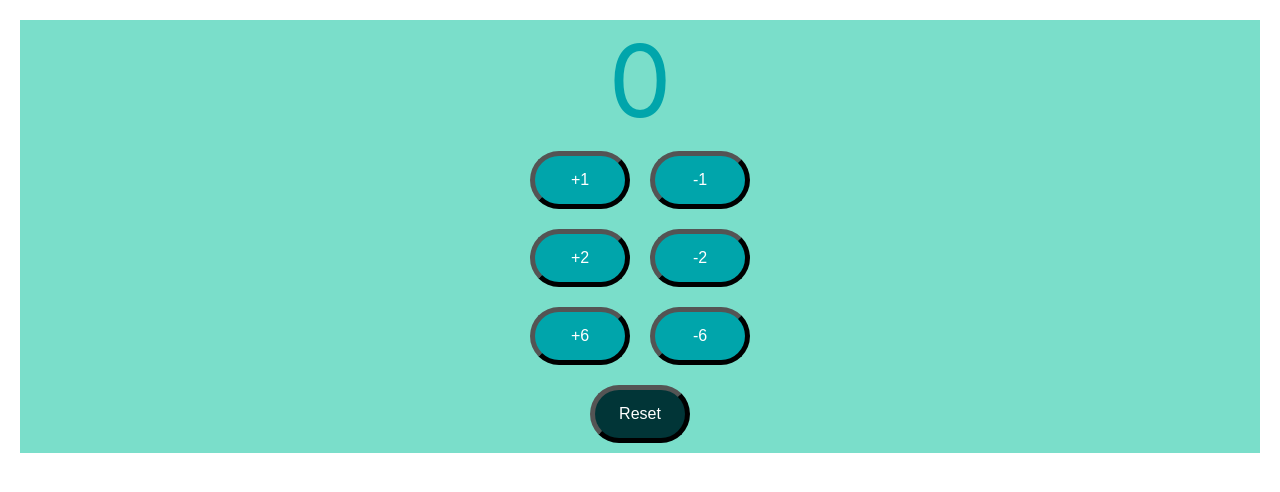
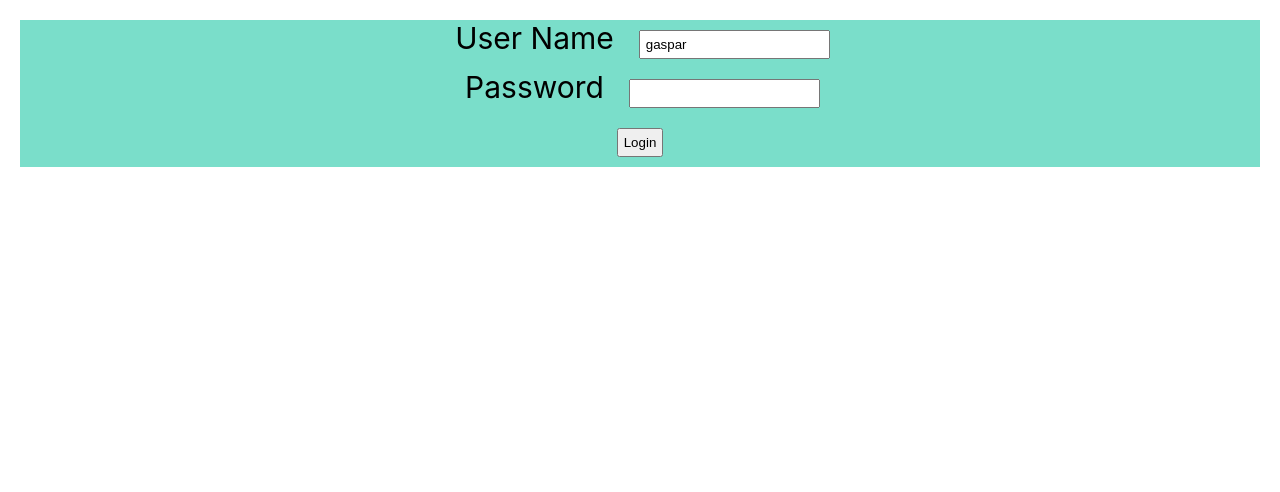
Before and after one commit to andersonmgaspar/todo-react, a React (Create React App) app: page / in a window 1280 px wide. Shown: the top 492 px of the page. Built offline with nearby package versions, Linux system fonts and the light colour scheme.

Commit message:
new login page for the todo-app component

```diff
--- a/src/App.js
+++ b/src/App.js
@@ -1,10 +1,10 @@
 import './App.css';
-import Counter from './components/counter/Counter';
+import TodoApp from './components/todo/TodoApp';
 
 function App() {
   return (
     <div className='App'>
-      <Counter />
+      <TodoApp></TodoApp>
     </div>
   );
 }
--- /dev/null
+++ b/src/components/todo/TodoApp.css
@@ -0,0 +1,4 @@
+label, input, button {
+    margin: 10px;
+    padding: 5px;
+}
--- /dev/null
+++ b/src/components/todo/TodoApp.jsx
@@ -0,0 +1,53 @@
+import { useState } from 'react'
+import './TodoApp.css'
+
+export default function TodoApp() {
+    return (
+        <div className="TodoApp">
+            <LoginComponent />
+            {/* <WelcomeComponent/> */}
+        </div>
+    )
+}
+
+function LoginComponent() {
+
+    const [username, setUsername] = useState('gaspar')
+    const [password, setPassword] = useState('')
+
+    function handleUsernameChange(event) {
+        setUsername(event.target.value)
+    }
+
+    function handlePasswordChange(event) {
+        setPassword(event.target.value)
+    }
+
+
+    return (
+        <div className="Login">
+            <div className="LoginForm">
+                <div>
+                    <label>User Name</label>
+                    <input type="text" name="username" value={username} onChange={handleUsernameChange} />
+                </div>
+                <div>
+                    <label>Password</label>
+                    <input type="password" name="password" value={password} onChange={handlePasswordChange} />
+                </div>
+                <div>
+                    <button type="button"name="login">Login</button>
+
+                </div>
+            </div>
+        </div>
+    )
+}
+
+function WelcomeComponent() {
+    return (
+        <div className="Welcome">
+            Welcome Component
+        </div>
+    )
+}
```
